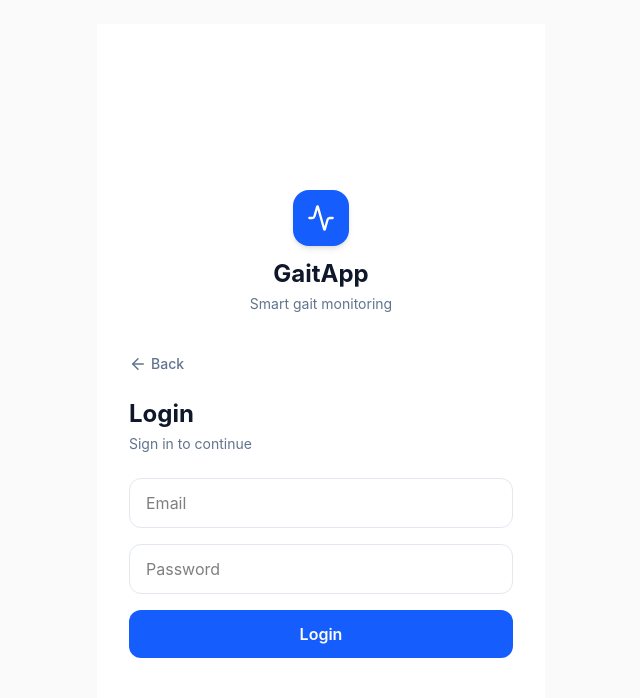
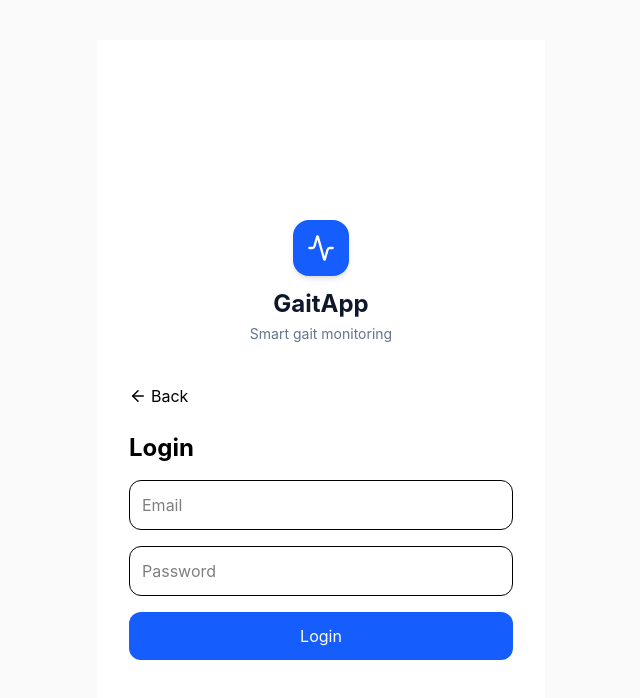
Before and after one commit to ashreekar/GaitApp-Application, a React (Vite) app: page /auth in a window 1280 px wide. Both pictures are taken after a click on the button "Login". Shown: the top 698 px of the page, without its empty margins (319-959 px from the left). Built offline with nearby package versions, Linux system fonts and the light colour scheme.

Commit message:
Added loader for api handling

```diff
--- a/package.json
+++ b/package.json
@@ -25,6 +25,7 @@
     "lucide-react": "^1.14.0",
     "react": "^19.2.5",
     "react-dom": "^19.2.5",
+    "react-hot-toast": "^2.6.0",
     "react-router-dom": "^7.15.0",
     "tailwindcss": "^4.3.0"
   },
--- a/src/App.jsx
+++ b/src/App.jsx
@@ -1,5 +1,12 @@
+import { LoaderProvider } from "./context/LoaderContext";
 import AppRoutes from "./routes/AppRoutes";
+import { Toaster } from "react-hot-toast";
 
 export default function App() {
-  return <AppRoutes />;
+  return (
+    <LoaderProvider>
+      <AppRoutes />
+      <Toaster position="top-center" />
+    </LoaderProvider>
+  );
 }
--- a/src/components/Layout.jsx
+++ b/src/components/Layout.jsx
@@ -1,24 +1,29 @@
-import React from 'react';
+import React from "react";
 import Navbar from "./Navbar";
+import { isLoggedIn } from "../lib/auth";
+import { useLoader } from "../context/LoaderContext";
 
-const Layout = ({ children, session = false }) => {
+const Layout = ({ children }) => {
+  const session = isLoggedIn();
+   const { loading } = useLoader();
+
   return (
     <div className="min-h-screen bg-zinc-50 flex flex-col">
-      {/* Navbar sits fixed or sticky at the top */}
+
+       {loading && (
+        <div className="fixed inset-0 flex items-center justify-center bg-black/40 z-50">
+          <div className="w-12 h-12 border-4 border-white border-t-transparent rounded-full animate-spin" />
+        </div>
+      )}
+
       {session && <Navbar />}
 
-      <main className={`
-        flex-1 w-full flex flex-col
-        ${session ? "pt-4" : "pt-0"}
-        px-4 pb-2
-      `}>
-        {/* This container ensures content doesn't hit the very top of the screen */}
-        <div className="pt-6 w-full max-w-md mx-auto">
+      <main className="flex-1 px-4 pb-2 pt-4">
+        <div className="max-w-md mx-auto pt-6">
           {children}
         </div>
       </main>
 
-      {/* Optional: Add a subtle 'Safe Area' bottom spacer for iPhones */}
       <div className="h-[env(safe-area-inset-bottom)] bg-white" />
     </div>
   );
--- a/src/components/Login.jsx
+++ b/src/components/Login.jsx
@@ -1,62 +1,72 @@
 import React, { useState } from "react";
 import { ArrowLeft } from "lucide-react";
+import api from "../lib/axiosinstance";
+import { API } from "../lib/api";
+import { setSession } from "../lib/auth";
+import { useLoader } from "../context/LoaderContext";
 
 const Login = ({ onBack }) => {
   const [email, setEmail] = useState("");
   const [password, setPassword] = useState("");
 
+  const { setLoading } = useLoader();
+
+  const handleLogin = async (e) => {
+    e.preventDefault();
+
+    try {
+      setLoading(true);
+      const res = await api.post(API.login, {
+        email,
+        password,
+      });
+
+      const { user, accessToken } = res.data.data;
+
+      setSession({
+        user,
+        token: accessToken,
+      });
+
+      // Capacitor-safe navigation
+      window.location.href = "/";
+
+    } catch (err) {
+      console.log("Login error:", err.response?.data || err.message);
+    } finally {
+      setLoading(false);
+    }
+  };
+
   return (
     <div className="flex flex-col">
 
-      {/* Back Button */}
-      <button
-        onClick={onBack}
-        className="flex items-center gap-1 text-slate-500 mb-6 w-fit"
-      >
+      <button onClick={onBack} className="flex items-center gap-1 mb-6">
         <ArrowLeft size={18} />
-        <span className="text-sm font-medium">Back</span>
+        Back
       </button>
 
-      {/* Heading */}
-      <div className="mb-6">
-        <h2 className="text-2xl font-bold text-slate-900">
-          Login
-        </h2>
+      <h2 className="text-2xl font-bold">Login</h2>
 
-        <p className="text-sm text-slate-500 mt-1">
-          Sign in to continue
-        </p>
-      </div>
+      <form onSubmit={handleLogin} className="flex flex-col gap-4 mt-4">
 
-      {/* Form */}
-      <form
-        className="flex flex-col gap-4"
-        onSubmit={(e) => e.preventDefault()}
-      >
-
-        {/* Email */}
         <input
           type="email"
           placeholder="Email"
           value={email}
           onChange={(e) => setEmail(e.target.value)}
-          className="w-full border border-slate-200 rounded-xl px-4 py-3 outline-none focus:border-blue-500"
+          className="border p-3 rounded-xl"
         />
 
-        {/* Password */}
         <input
           type="password"
           placeholder="Password"
           value={password}
           onChange={(e) => setPassword(e.target.value)}
-          className="w-full border border-slate-200 rounded-xl px-4 py-3 outline-none focus:border-blue-500"
+          className="border p-3 rounded-xl"
         />
 
-        {/* Login Button */}
-        <button
-          type="submit"
-          className="w-full bg-blue-600 text-white py-3 rounded-xl font-semibold active:scale-[0.98] transition"
-        >
+        <button className="bg-blue-600 text-white py-3 rounded-xl">
           Login
         </button>
 
--- a/src/components/ProtectedRoute.jsx
+++ b/src/components/ProtectedRoute.jsx
@@ -1,10 +1,9 @@
+import React from "react";
 import { Navigate } from "react-router-dom";
+import { isLoggedIn } from "../lib/auth";
 
 const ProtectedRoute = ({ children }) => {
-//   const session = localStorage.getItem("session");
-  const session = false;
-
-  if (!session) {
+  if (!isLoggedIn()) {
     return <Navigate to="/auth" replace />;
   }
 
--- a/src/components/PublicRoute.jsx
+++ b/src/components/PublicRoute.jsx
@@ -1,9 +1,9 @@
+import React from "react";
 import { Navigate } from "react-router-dom";
+import { isLoggedIn } from "../lib/auth";
 
 const PublicRoute = ({ children }) => {
-  const session = false;
-
-  if (session) {
+  if (isLoggedIn()) {
     return <Navigate to="/" replace />;
   }
 
--- a/src/components/SignUp.jsx
+++ b/src/components/SignUp.jsx
@@ -1,5 +1,9 @@
 import React, { useState } from "react";
 import { ArrowLeft } from "lucide-react";
+import api from "../lib/axiosinstance";
+import { API } from "../lib/api";
+import { setSession } from "../lib/auth";
+import { useLoader } from "../context/LoaderContext";
 
 const SignUp = ({ onBack }) => {
   const [formData, setFormData] = useState({
@@ -8,82 +12,74 @@ const SignUp = ({ onBack }) => {
     password: "",
   });
 
+  const { setLoading } = useLoader();
+
+  const handleSignup = async (e) => {
+    e.preventDefault();
+
+    try {
+      setLoading(true);
+      const res = await api.post(API.register, formData);
+
+      const { user, accessToken } = res.data.data;
+
+      setSession({
+        user,
+        token: accessToken,
+      });
+
+      window.location.href = "/";
+
+    } catch (err) {
+      console.log("Signup error:", err.response?.data || err.message);
+    }finally{
+      setLoading(false);
+    }
+  };
+
   return (
     <div className="flex flex-col">
 
-      {/* Back Button */}
-      <button
-        onClick={onBack}
-        className="flex items-center gap-1 text-slate-500 mb-6 w-fit"
-      >
+      <button onClick={onBack} className="mb-6 flex items-center gap-1">
         <ArrowLeft size={18} />
-        <span className="text-sm font-medium">Back</span>
+        Back
       </button>
 
-      {/* Heading */}
-      <div className="mb-6">
-        <h2 className="text-2xl font-bold text-slate-900">
-          Create Account
-        </h2>
+      <h2 className="text-2xl font-bold">Create Account</h2>
 
-        <p className="text-sm text-slate-500 mt-1">
-          Create your account to continue
-        </p>
-      </div>
+      <form onSubmit={handleSignup} className="flex flex-col gap-4 mt-4">
 
-      {/* Form */}
-      <form
-        className="flex flex-col gap-4"
-        onSubmit={(e) => e.preventDefault()}
-      >
-
-        {/* Full Name */}
         <input
           type="text"
           placeholder="Full Name"
           value={formData.fullName}
           onChange={(e) =>
-            setFormData({
-              ...formData,
-              fullName: e.target.value,
-            })
+            setFormData({ ...formData, fullName: e.target.value })
           }
-          className="w-full border border-slate-200 rounded-xl px-4 py-3 outline-none focus:border-blue-500"
+          className="border p-3 rounded-xl"
         />
 
-        {/* Email */}
         <input
           type="email"
           placeholder="Email"
           value={formData.email}
           onChange={(e) =>
-            setFormData({
-              ...formData,
-              email: e.target.value,
-            })
+            setFormData({ ...formData, email: e.target.value })
           }
-          className="w-full border border-slate-200 rounded-xl px-4 py-3 outline-none focus:border-blue-500"
+          className="border p-3 rounded-xl"
         />
 
-        {/* Password */}
         <input
           type="password"
           placeholder="Password"
           value={formData.password}
           onChange={(e) =>
-            setFormData({
-              ...formData,
-              password: e.target.value,
-            })
+            setFormData({ ...formData, password: e.target.value })
           }
-          className="w-full border border-slate-200 rounded-xl px-4 py-3 outline-none focus:border-blue-500"
+          className="border p-3 rounded-xl"
         />
 
-        {/* Create Account Button */}
-        <button
-          type="submit"
-          className="w-full bg-blue-600 text-white py-3 rounded-xl font-semibold active:scale-[0.98] transition"
-        >
+        <button className="bg-blue-600 text-white py-3 rounded-xl">
           Create Account
         </button>
 
--- /dev/null
+++ b/src/context/LoaderContext.jsx
@@ -0,0 +1,16 @@
+// src/context/LoaderContext.jsx
+import React, { createContext, useContext, useState } from "react";
+
+const LoaderContext = createContext();
+
+export const LoaderProvider = ({ children }) => {
+  const [loading, setLoading] = useState(false);
+
+  return (
+    <LoaderContext.Provider value={{ loading, setLoading }}>
+      {children}
+    </LoaderContext.Provider>
+  );
+};
+
+export const useLoader = () => useContext(LoaderContext);
--- /dev/null
+++ b/src/lib/api.js
@@ -0,0 +1,6 @@
+const BASE_URL = import.meta.env.VITE_SERVER_URL;
+
+export const API = {
+  login: `${BASE_URL}/api/v1/user/login`,
+  register: `${BASE_URL}/api/v1/user/register`,
+};
--- /dev/null
+++ b/src/lib/auth.js
@@ -0,0 +1,16 @@
+export const setSession = ({ user, token }) => {
+  localStorage.setItem("token", token);
+  localStorage.setItem("user", JSON.stringify(user));
+};
+
+export const getToken = () => localStorage.getItem("token");
+
+export const getUser = () =>
+  JSON.parse(localStorage.getItem("user"));
+
+export const isLoggedIn = () => !!localStorage.getItem("token");
+
+export const logout = () => {
+  localStorage.removeItem("token");
+  localStorage.removeItem("user");
+};
--- /dev/null
+++ b/src/lib/axiosinstance.js
@@ -0,0 +1,18 @@
+import axios from "axios";
+import { getToken } from "./auth";
+
+const api = axios.create({
+  baseURL: import.meta.env.VITE_SERVER_URL,
+});
+
+api.interceptors.request.use((config) => {
+  const token = getToken();
+
+  if (token) {
+    config.headers.Authorization = `Bearer ${token}`;
+  }
+
+  return config;
+});
+
+export default api;
```
Also changed, not shown: 2 other files (tests, documents, lock files or other folders).
